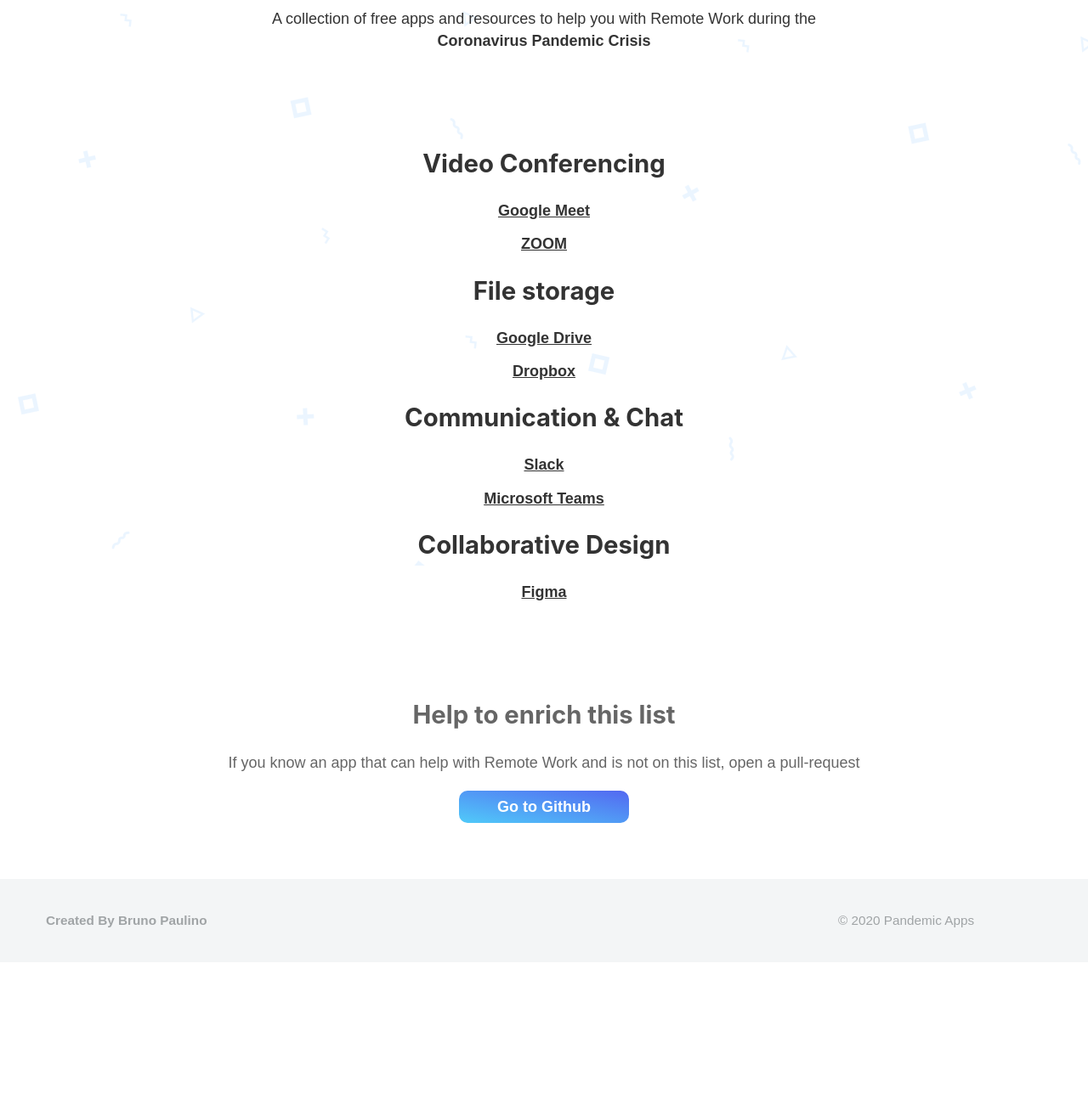
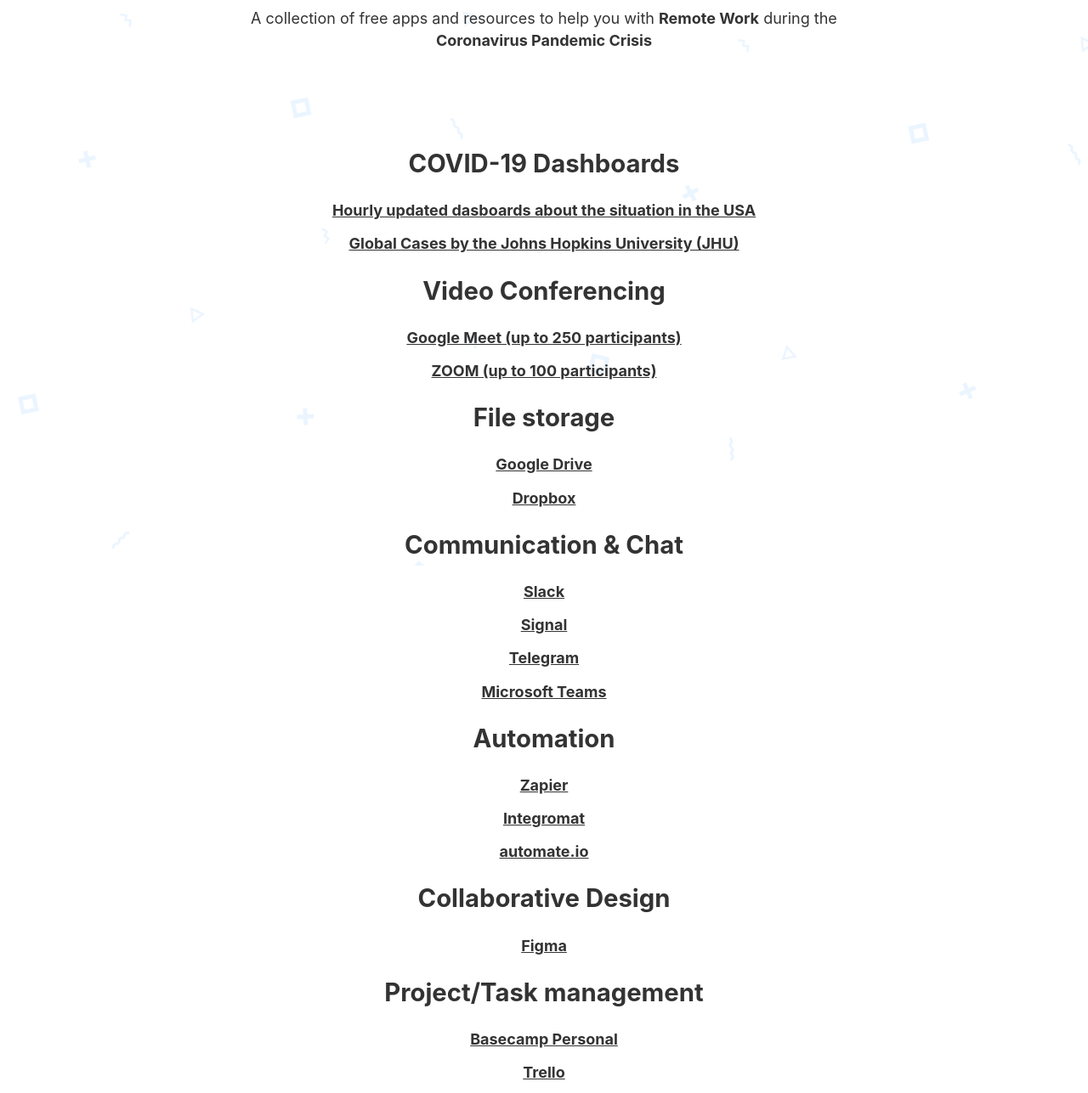
Before and after one commit to brunojppb/pandemic-apps, a Gatsby site: page / in a window 1280 px wide. Shown: the part 134-1421 px from the top of the page at 85% size. Before the commit the page ends 1267 px from the top, so only its background shows below. Built offline with nearby package versions, Linux system fonts and the light colour scheme; Gatsby itself is replaced by a stand-in of ours.

Commit message:
add more apps

```diff
--- a/src/components/hero.js
+++ b/src/components/hero.js
@@ -23,10 +23,15 @@
         opacity: 0.5,
       }}
     />
-    <h1 style={{ textAlign: "center" }}>Pandemic Apps</h1>
+    <h1 style={{ textAlign: "center" }}>
+      <a href="/" style={{ color: "#222" }}>
+        Pandemic Apps
+      </a>
+    </h1>
     <p style={{ textAlign: "center", maxWidth: 750 }}>
-      A collection of free apps and resources to help you with Remote Work
-      during the <strong>Coronavirus Pandemic Crisis</strong>
+      A collection of free apps and resources to help you with{" "}
+      <strong>Remote Work</strong> during the{" "}
+      <strong>Coronavirus Pandemic Crisis</strong>
     </p>
   </div>
 )
--- a/src/markdown/apps.md
+++ b/src/markdown/apps.md
@@ -2,10 +2,15 @@
 path: "/"
 ---
 
+## COVID-19 Dashboards
+
+- [Hourly updated dasboards about the situation in the USA](http://covid19dashboards.com/)
+- [Global Cases by the Johns Hopkins University (JHU)](https://gisanddata.maps.arcgis.com/apps/opsdashboard/index.html#/bda7594740fd40299423467b48e9ecf6)
+
 ## Video Conferencing
 
-- [Google Meet](https://meet.google.com/)
-- [ZOOM](https://zoom.us/)
+- [Google Meet (up to 250 participants)](https://meet.google.com/)
+- [ZOOM (up to 100 participants)](https://zoom.us/)
 
 ## File storage
 
@@ -15,8 +20,33 @@
 ## Communication & Chat
 
 - [Slack](https://slack.com/)
+- [Signal](https://signal.org/)
+- [Telegram](https://telegram.org/)
 - [Microsoft Teams](https://products.office.com/en-us/microsoft-teams/group-chat-software)
+
+## Automation
+
+- [Zapier](https://zapier.com/pricing)
+- [Integromat](https://www.integromat.com/en/)
+- [automate.io](https://automate.io/)
 
 ## Collaborative Design
 
 - [Figma](https://www.figma.com/)
+
+## Project/Task management
+
+- [Basecamp Personal](https://basecamp.com/personal)
+- [Trello](https://trello.com/)
+- [Asana](https://asana.com/)
+- [Jira](https://www.atlassian.com/software/jira)
+
+## Note-taking tools
+
+- [Roam Research](https://roamresearch.com/)
+- [Evernote](https://evernote.com/basic)
+
+## Time Tracking
+
+- [Toggl](https://toggl.com/)
+- [Harnest](https://www.getharvest.com/)
--- a/src/styles/main.css
+++ b/src/styles/main.css
@@ -1,3 +1,9 @@
+html,
+body {
+  font-family: -apple-system, BlinkMacSystemFont, "Segoe UI", Helvetica,
+    "Apple Color Emoji", Arial, sans-serif, "Segoe UI Emoji", "Segoe UI Symbol";
+}
+
 ul {
   list-style-type: none;
   margin-left: 0;
```
